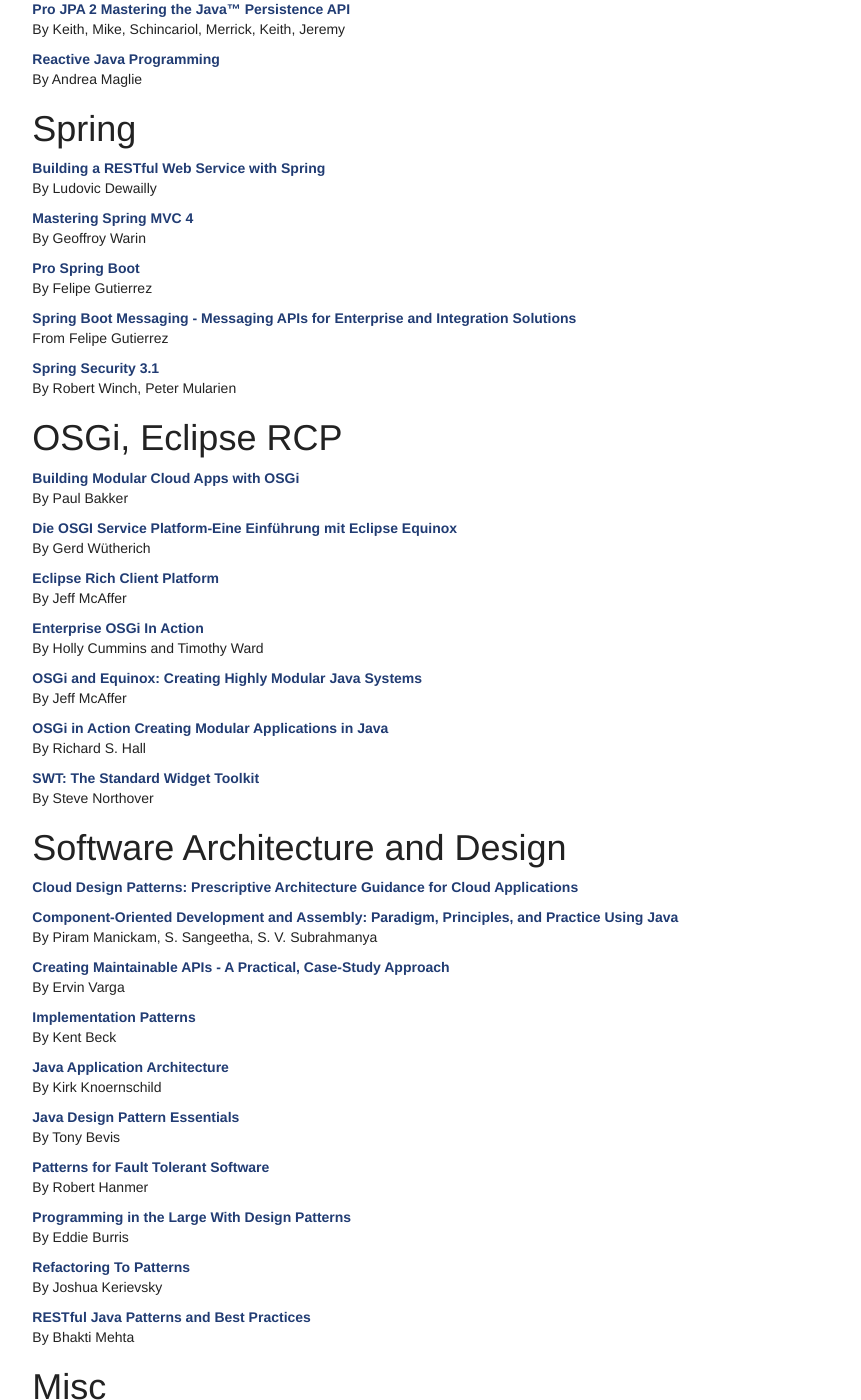
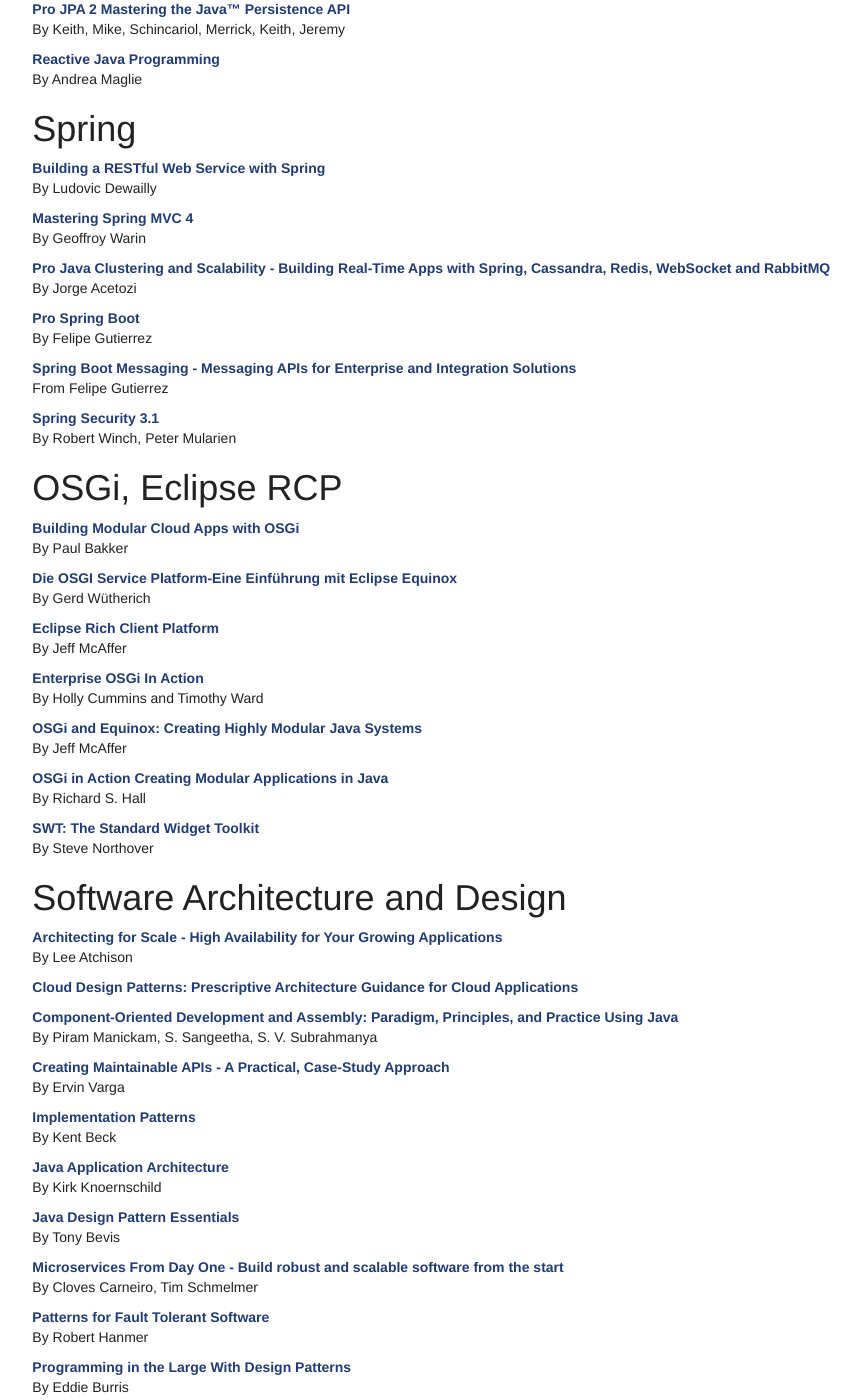
Before and after one commit to LeoNiedermeier/LeoNiedermeier.github.io, a Jekyll site: the page built from _docs/misc/bookshelf.md, in a window 1280 px wide and 1400 px high, scrolled down 727 px. Shown: the whole window, without its empty margins (196-1057 px from the left). Built offline with Jekyll 4.4.1, drawn with Linux system fonts in a browser that asks for light colours.

Commit message:
Update bookshelf.md

```diff
--- a/_docs/misc/bookshelf.md
+++ b/_docs/misc/bookshelf.md
@@ -57,6 +57,9 @@ By Ludovic Dewailly
 **[Mastering Spring MVC 4](https://www.packtpub.com/application-development/mastering-spring-mvc-4)**
 By Geoffroy Warin
 
+**[Pro Java Clustering and Scalability - Building Real-Time Apps with Spring, Cassandra, Redis, WebSocket and RabbitMQ](http://www.apress.com/de/book/9781484229842)**
+By Jorge Acetozi
+
 **[Pro Spring Boot](http://www.apress.com/us/book/9781484214329)**
 By Felipe Gutierrez
 
@@ -91,6 +94,9 @@ By Steve Northover
 
 # Software Architecture and Design
 
+**[Architecting for Scale - High Availability for Your Growing Applications](http://shop.oreilly.com/product/0636920047070.do)**
+By Lee Atchison
+
 **[Cloud Design Patterns: Prescriptive Architecture Guidance for Cloud Applications](https://msdn.microsoft.com/de-de/library/dn568099.aspx)**
 
 **[Component-Oriented Development and Assembly: Paradigm, Principles, and Practice Using Java](https://www.crcpress.com/Component--Oriented-Development-and-Assembly-Paradigm-Principles-and/Manickam-Sangeetha-Subrahmanya/p/book/9781466580992)**
@@ -108,6 +114,9 @@ By Kirk Knoernschild
 
 **[Java Design Pattern Essentials](https://www.amazon.com/Java-Design-Pattern-Essentials-Bevis-ebook/dp/B00A9HSR2M)**
 By Tony Bevis
+
+**[Microservices From Day One - Build robust and scalable software from the start](http://www.apress.com/br/book/9781484219362)**
+By Cloves Carneiro, Tim Schmelmer
 
 **[Patterns for Fault Tolerant Software](http://eu.wiley.com/WileyCDA/WileyTitle/productCd-1118351541.html)**
 By Robert Hanmer
```
